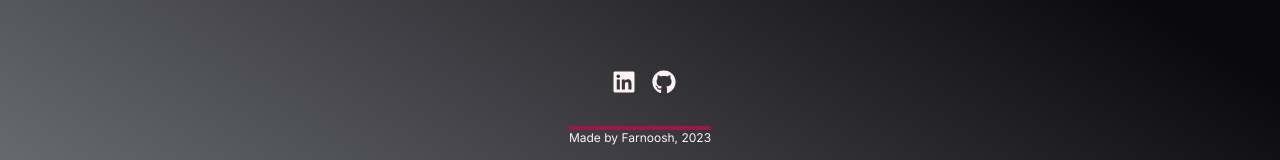
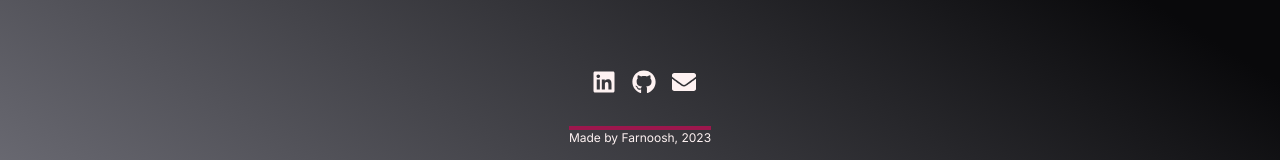
Before and after one commit to Farnooshmo/portfolio, a Next.js app: page / in a window 1280 px wide. Shown: the part 610-770 px from the top of the page. Built offline with nearby package versions, Linux system fonts and the light colour scheme.

Commit message:
Add Email link to the homepage

```diff
--- a/app/page.js
+++ b/app/page.js
@@ -1,13 +1,12 @@
 "use client";
 import { FaLinkedin } from "react-icons/fa";
 import { FaGithub } from "react-icons/fa";
+import { FaEnvelope } from "react-icons/fa";
 import Link from "next/link";
 import TextAnimation from "./components/TextAnimation";
 export default function Home() {
   return (
     <main className="flex min-h-screen flex-col items-center justify-between p-6 md:p-24 bg-gradient-to-tr from-zinc-500  via-teal-1000 via-10% to-zinc-950 to-60%  text-red-50 ">
-
-
       <div
         className="items-center text-pink-800 font-semibold mb-4 md:text-red-50
         hover:animate-pulse "
@@ -42,6 +41,14 @@ export default function Home() {
               />
             </Link>
           </div>
+          <div className="flex">
+            <Link href="https://formsubmit.co/el/dehuci">
+              <FaEnvelope
+                className="text-2xl hover:text-zinc-800 hover:bg-white
+               hover:animate-bounce hover:rounded-xl"
+              />
+            </Link>
+          </div>
         </div>
         <p className=" flex text-xs text-center text-red-50 mt-8 mb-0 border-t-4 border-pink-800">
           Made by Farnoosh, 2023
```
